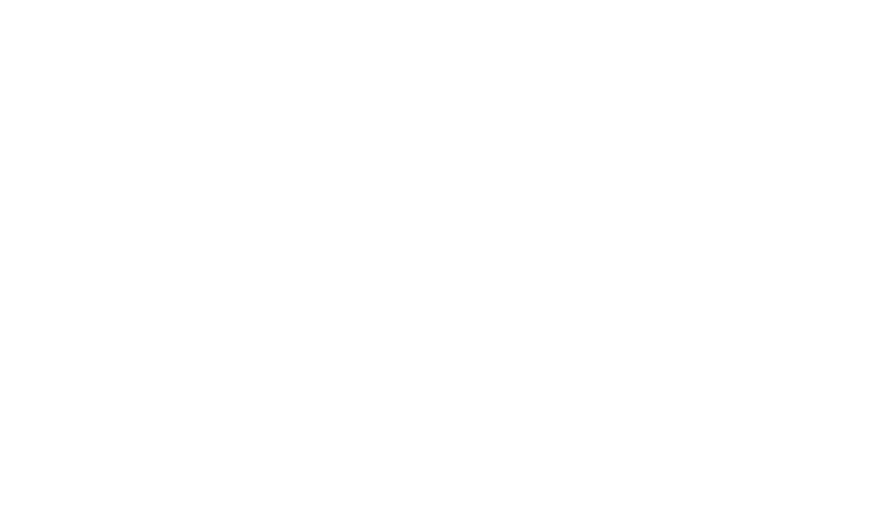
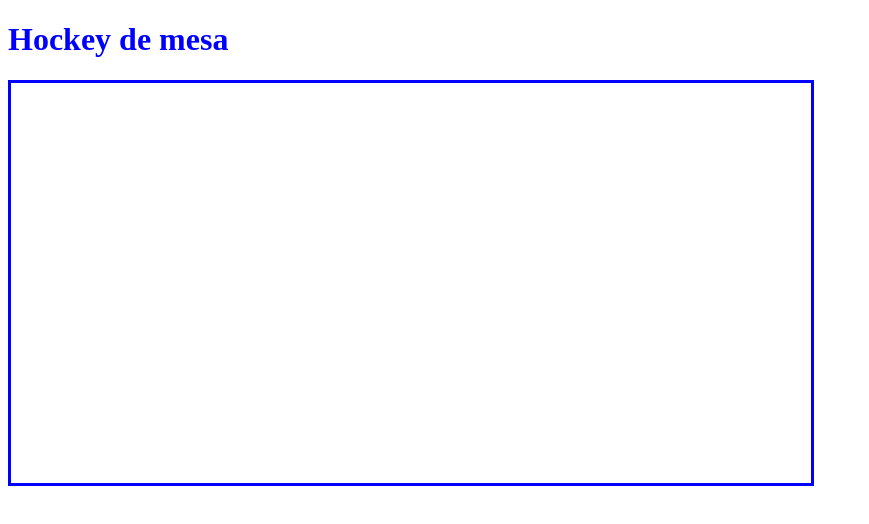
Before and after one commit to Juanesp1990/PracticaJavaScript, a plain HTML site: page index.html in a window 1280 px wide. Shown: the whole page, without its empty margins (0-869 px from the left). Drawn offline with Linux system fonts and the light colour scheme.

Commit message:
Creacion de la cancha canvas en el proyecto

```diff
--- a/css/styles.css
+++ b/css/styles.css
@@ -0,0 +1,8 @@
+canvas{
+    border:solid;
+    border-color: blue;
+  }
+
+  h1{
+    color:blue;
+  }
--- a/index.html
+++ b/index.html
@@ -8,6 +8,8 @@
     <link rel="stylesheet" href="/css/styles.css">
 </head>
 <body>
+    <h1>Hockey de mesa</h1>
+    <canvas id="canvas"></canvas>
 
 <script src="/js/logica.js"></script>
 </body>
--- a/js/logica.js
+++ b/js/logica.js
@@ -0,0 +1,38 @@
+(function(){
+    self.Board = function(width, height){
+      this.width = width;
+      this.height = height;
+      this.playing = false;
+      this.game_over = false;
+      this.bars = [];
+      this.ball = null;
+    }
+
+    self.Board.prototype={
+      get element() {
+        var elements = this.bars;
+        elements.push(ball);
+        return elements;
+      }
+    }
+  })();
+
+  (function(){
+    self.BoardView = function(canvas, board){
+      this.canvas = canvas;
+      this.canvas.width = board.width;
+      this.canvas.height = board.height;
+      this.board = board;
+      this.ctx = canvas.getContext("2d");
+    }
+  })();
+
+  addEventListener("load",main);
+  window.addEventListener("load",main);
+
+  function main(){
+    var board = new Board(800,400);
+    var canvas = document.getElementById("canvas");
+    var board_view = new BoardView(canvas,board);
+
+  }
```
